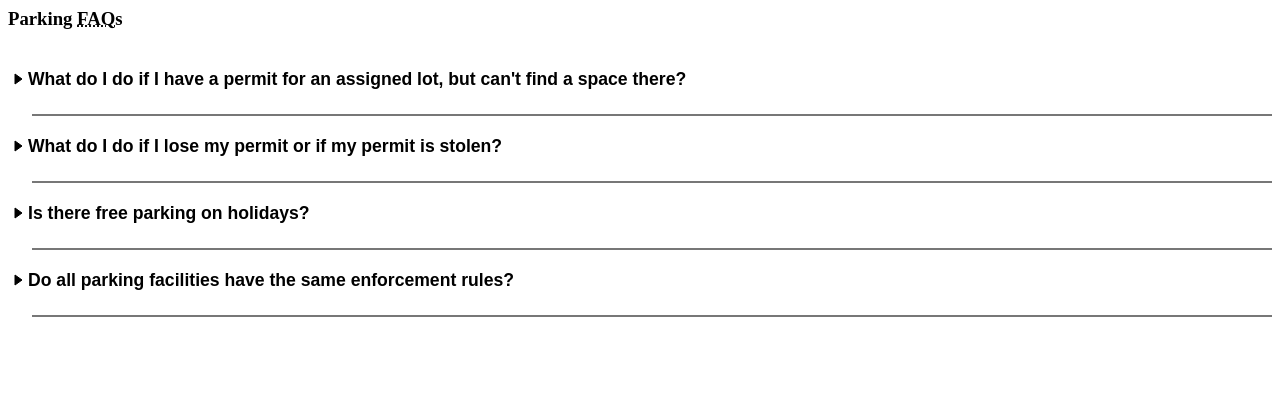
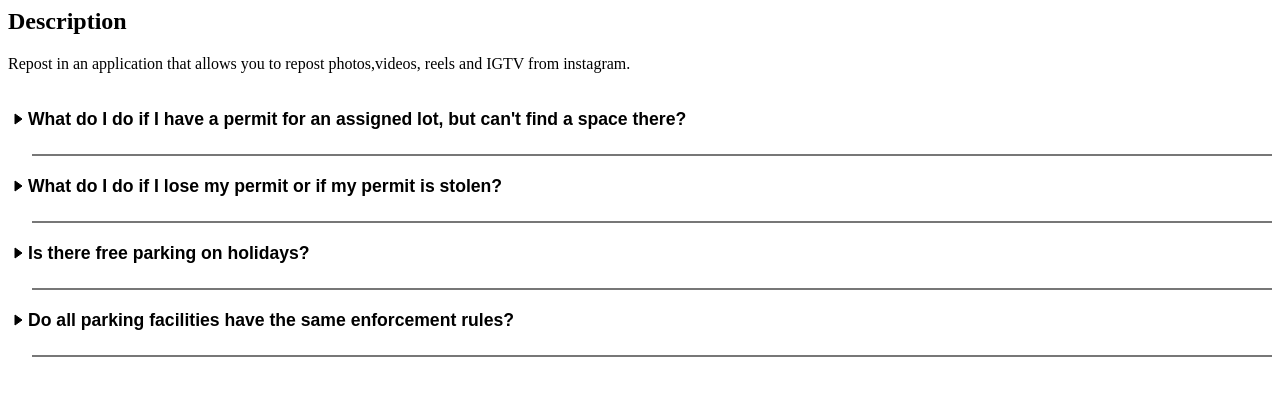
Before and after one commit to CosSoftt/CosSoftt.github.io, a plain HTML site: page index.html in a window 1280 px wide. Drawn offline with Linux system fonts and the light colour scheme.

Commit message:
Update index.html

```diff
--- a/index.html
+++ b/index.html
@@ -124,7 +124,8 @@ dl.faq button[aria-expanded="true"]::before {
 }
 
     </style>
-<h3>Parking <abbr title="Frequently Asked Questions">FAQ</abbr>s</h3>
+<h2>Description</h2>
+<p>Repost in an application that allows you to repost photos,videos, reels and IGTV from instagram.</p>
 <dl class="faq">
   <dt>
     <button type="button" aria-expanded="false" aria-controls="faq1_desc">What do I do if I have a permit for an assigned lot, but can't find a space there?</button>
```
